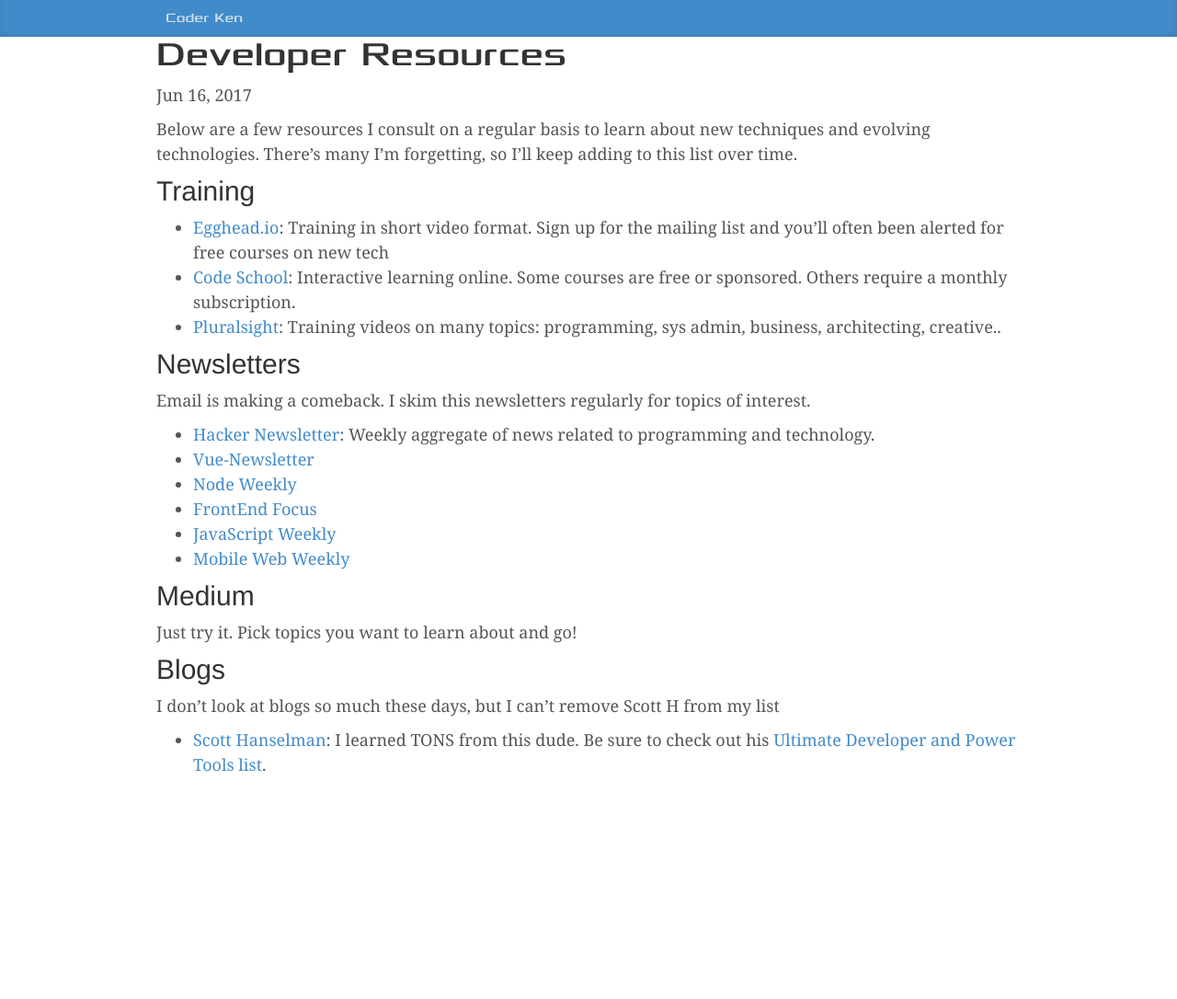
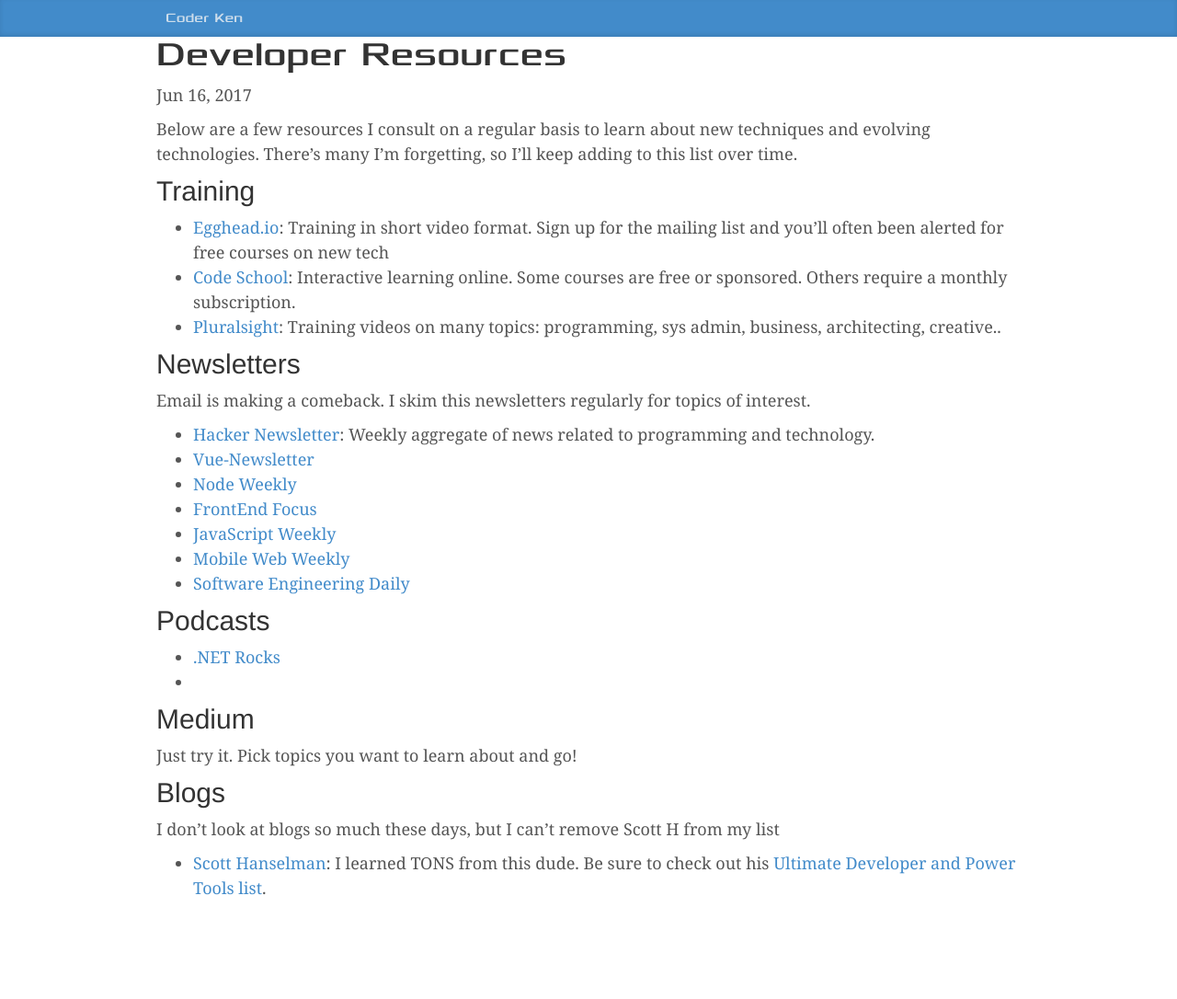
Before and after one commit to krcourville/krcourville.github.io, a Jekyll site: the page built from _posts/2017-06-16-developer-resources.markdown, in a window 1280 px wide. Shown: the whole page at 92% size. Built offline with Jekyll 4.4.1, drawn with Linux system fonts in a browser that asks for light colours; nearby versions of some CDN libraries; comment, search, counter and statistics services are not loaded; before the commit the page ends 952 px from its top, so only the background shows below that.

Commit message:
Update 2017-06-16-developer-resources.markdown

```diff
--- a/_posts/2017-06-16-developer-resources.markdown
+++ b/_posts/2017-06-16-developer-resources.markdown
@@ -21,6 +21,12 @@
 * [FrontEnd Focus](http://frontendfocus.co)
 * [JavaScript Weekly](http://frontendfocus.co/)
 * [Mobile Web Weekly](https://mobilewebweekly.com)
+* [Software Engineering Daily](https://softwareengineeringdaily.com)
+
+## Podcasts
+
+* [.NET Rocks](https://www.dotnetrocks.com)
+*
 
 ## Medium
 
```
